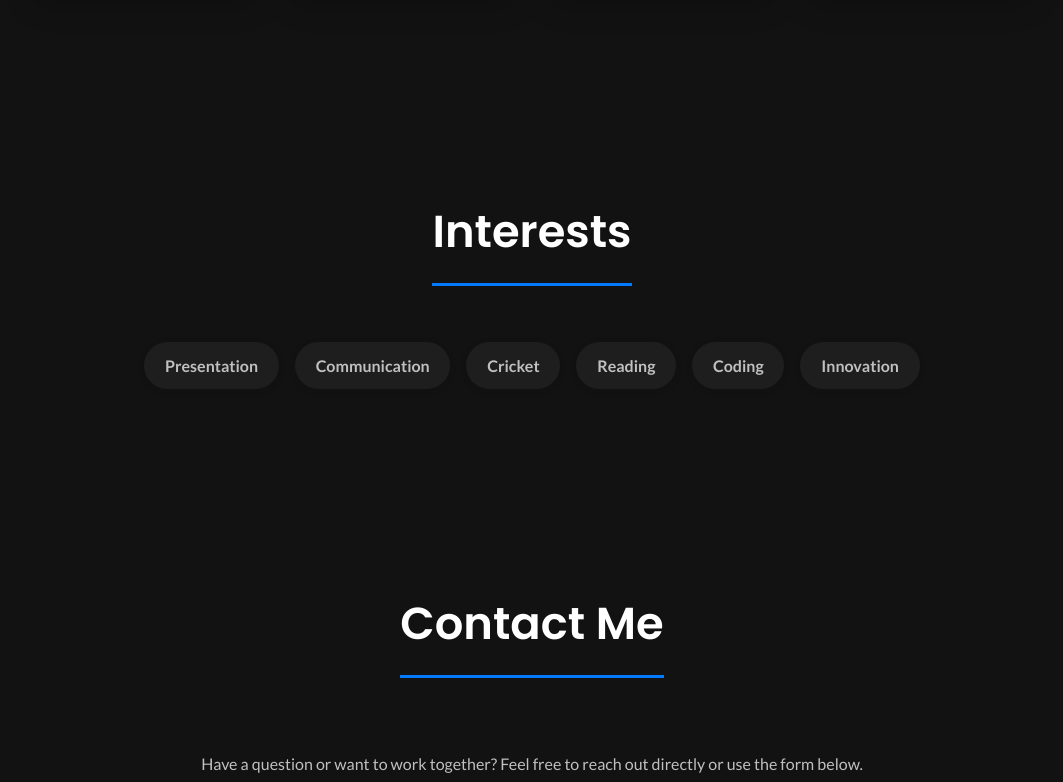
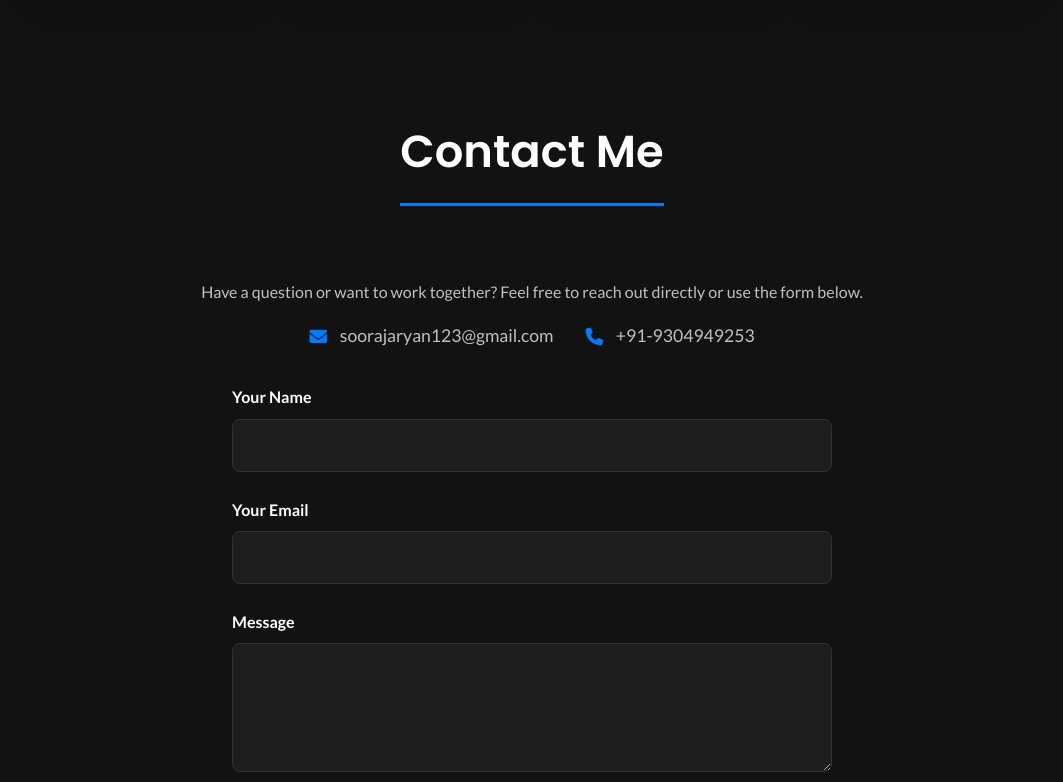
Before and after one commit to soorajaryan007/sooraj-portfolio, a plain HTML site: page index.html in a window 1280 px wide. Shown: the part 5965-6747 px from the top of the page, without its empty margins (108-1171 px from the left). Drawn offline with Linux system fonts and the light colour scheme.

Commit message:
Update index.html

```diff
--- a/index.html
+++ b/index.html
@@ -219,14 +219,6 @@
                     <p>I’m passionate about creating innovative solutions and thinking creatively to overcome technical challenges.</p>
                 </div>
             </div>
-        </section>
-
-        <section id="interests">
-            <h2>Interests</h2>
-            <div class="interests-container">
-                <div class="interest-tag">Presentation</div><div class="interest-tag">Communication</div><div class="interest-tag">Cricket</div><div class="interest-tag">Reading</div><div class="interest-tag">Coding</div><div class="interest-tag">Innovation</div>
-            </div>
-        </section>
 
         <section id="contact">
             <h2>Contact Me</h2>
```
